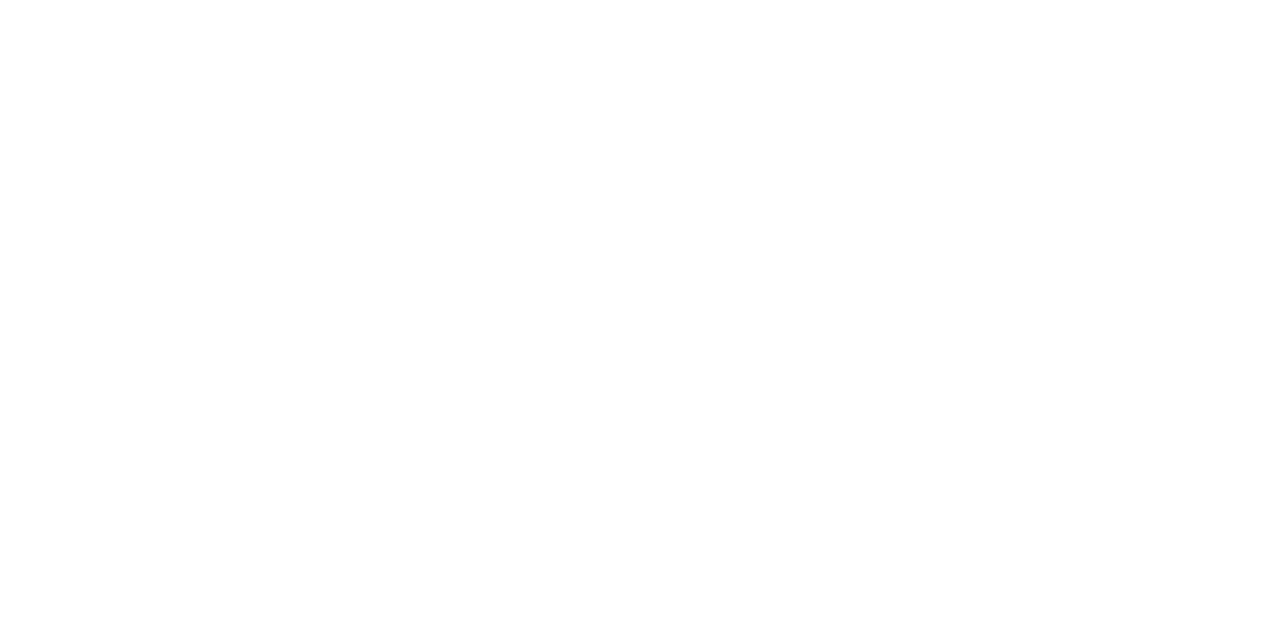
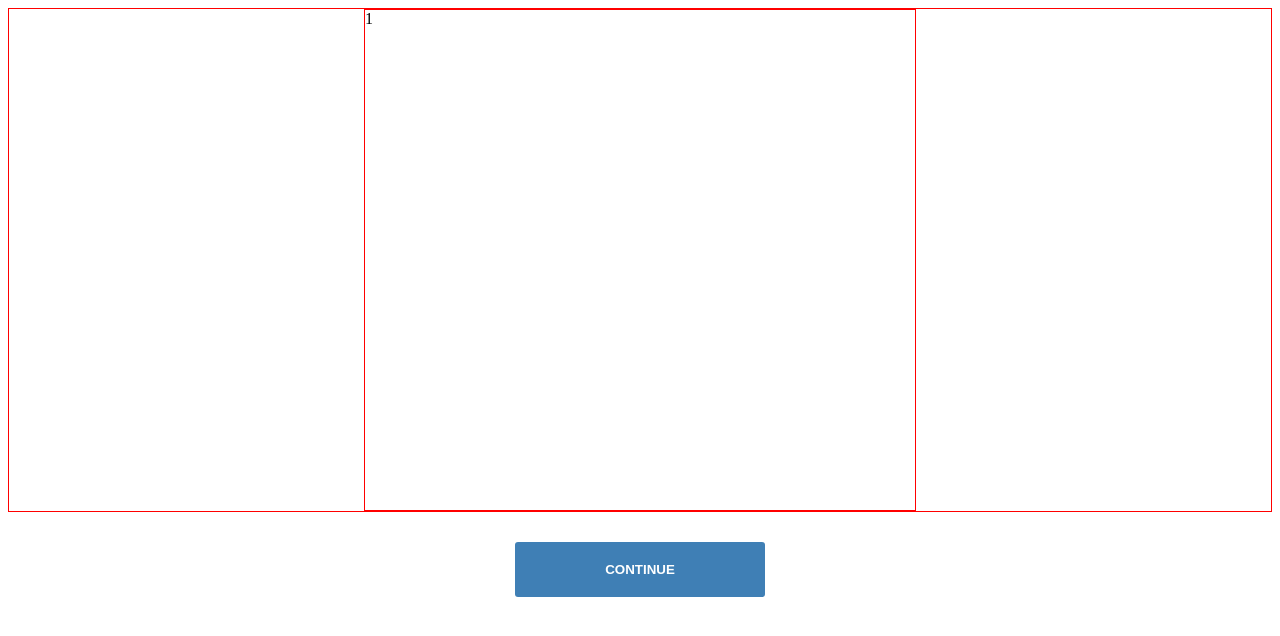
Before and after one commit to sia77/navigate, a plain HTML site: page index.html in a window 1280 px wide. Drawn offline with nearby package versions, Linux system fonts and the light colour scheme.

Commit message:
Just a simple screen change

```diff
--- /dev/null
+++ b/css/style.css
@@ -0,0 +1,34 @@
+.boxes{
+	border:1px solid red;
+	width:550px;
+	height:500px;
+	margin: 0px auto;
+ 	display: none;
+}
+
+.boxes:first-child{
+	display:block;
+}
+
+
+.boxes-container{
+	border:1px solid red;
+}
+
+.nav-container{
+	margin:0px auto;
+	/*border:1px solid red;*/
+	text-align: center;
+	margin-top:30px;
+}
+
+.buttons{
+	background-color: #3f7fb5;
+    padding: 20px 90px;
+    border-radius: 3px;
+    border: 0px;
+    color: #fff;
+    font-weight: bold;
+    text-transform: uppercase;
+    cursor: pointer;
+}
--- a/index.html
+++ b/index.html
@@ -1,7 +1,22 @@
 <!DOCTYPE html>
 <html lan="en">
 	<head>
-		</head>
+		<script src="https://code.jquery.com/jquery-3.2.1.min.js"
+  integrity="sha256-hwg4gsxgFZhOsEEamdOYGBf13FyQuiTwlAQgxVSNgt4="
+  crossorigin="anonymous"></script>
+  <link href="css/style.css" rel="stylesheet" type="text/css" />
+  <script src="js/main.js"></script>
+</head>
 	<body>
+		<div class="boxes-container">
+			<div class="boxes" id="1">1</div>
+			<div class="boxes" id="2">2</div>
+			<div class="boxes" id="3">3</div>
+			<div class="boxes" id="4">4</div>
+			<div class="boxes" id="5">5</div>
+		</div>
+		<div class="nav-container">
+			<button class="buttons" >Continue</button>
+		</div>
 	</body>
 </html>
--- /dev/null
+++ b/js/main.js
@@ -0,0 +1,15 @@
+$(document).ready(function(){
+
+	var boxIds = [1, 2, 3, 4, 5];
+	console.log("length: ",  );
+	$(".buttons").on("click", function(){
+
+		var nextId = parseInt( $('.boxes:visible').attr('id') )+1;
+		var stepLength = $('.boxes').length;
+
+		if(stepLength >= nextId  ){
+			$(".boxes").hide();
+			$("#"+nextId).show();
+		}
+	});
+});
```
